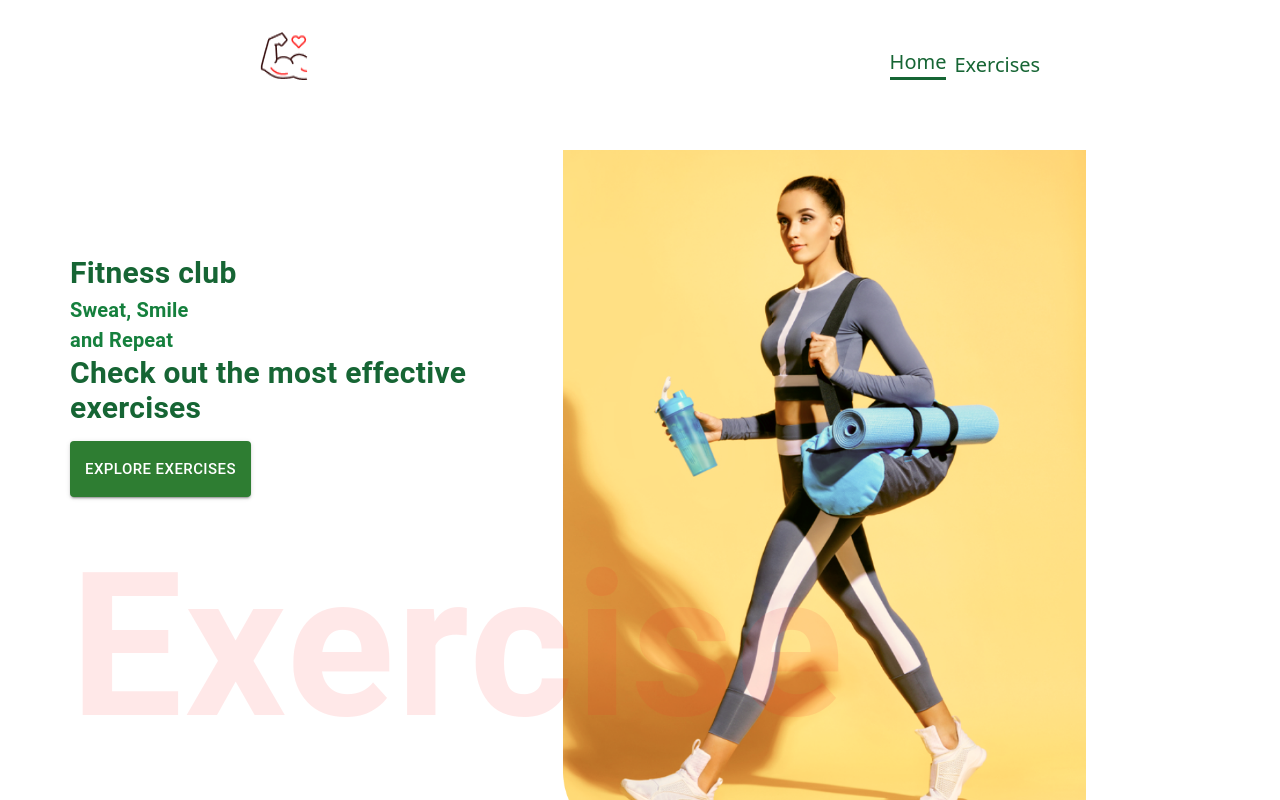
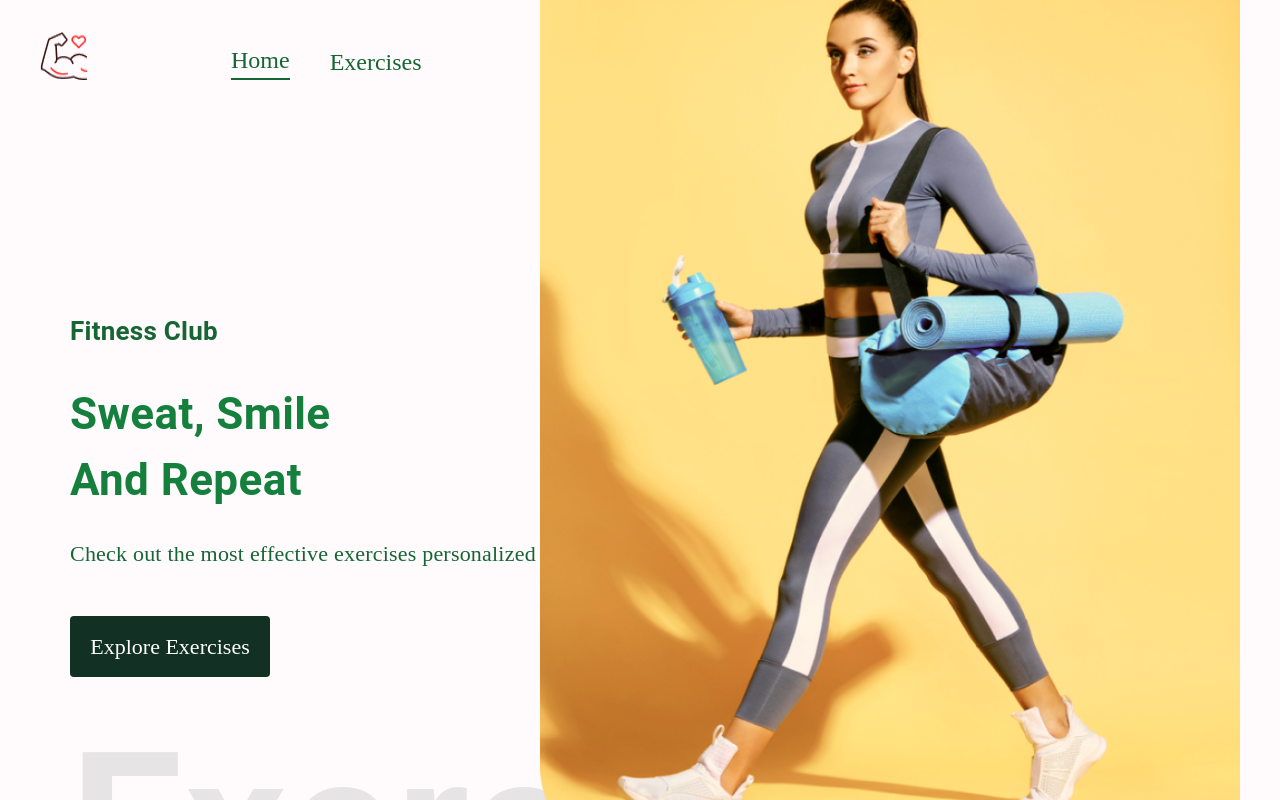
Before and after one commit to Rheno001/rfitness, a React (Create React App) app: page / in a window 1280 px wide. Shown: the top 800 px of the page. Built offline with nearby package versions, Linux system fonts and the light colour scheme.

Commit message:
search section almost done

```diff
--- /dev/null
+++ b/src/App.css
@@ -0,0 +1,144 @@
+body {
+    font-family: 'Josefin Sans';
+    background-color: #FFFAFB;
+  }
+
+  * {
+    padding: 0px;
+    margin: 0px;
+    box-sizing: border-box;
+
+  }
+
+  ::-webkit-scrollbar {
+    width: 0px;
+  }
+
+  .right-arrow,
+  .left-arrow {
+    cursor: pointer;
+    background: transparent;
+    outline: none;
+    border: none;
+    display: flex;
+    justify-content: center;
+    align-items: center;
+    color: #FF2625;
+    font-size: 25px;
+    border-radius: 4px;
+    position: absolute;
+    bottom: -20px;
+    right: 80px;
+    transform: scale(1, 1);
+    transition: 0.3s all ease-in-out;
+  }
+
+  .right-arrow {
+    right: 140px;
+  }
+
+  .right-arrow:hover,
+  .left-arrow:hover {
+    transform: scale(1.3, 1.3);
+  }
+
+  .react-horizontal-scrolling-menu--wrapper {
+    width: 100%;
+    display: flex;
+    flex-wrap: wrap;
+  }
+
+  .detail-image {
+    width: 729px;
+    height: 742px;
+  }
+
+  .hero-banner-img {
+    position: absolute;
+    right: 40px;
+    top: 0px;
+    width: 700px;
+    height: 900px;
+    margin-top: -330px;
+
+  }
+
+  .exercise-card {
+    width: 400px;
+    height: 445px;
+    background: #fff;
+    border-top: 4px solid #FF2625;
+    border-bottom-left-radius: 20px;
+    text-decoration: none;
+    display: flex;
+    justify-content: space-between;
+    flex-direction: column;
+    padding-bottom: 10px;
+    transform: scale(1, 1);
+    transition: 0.3s all ease-in-out;
+  }
+
+  .exercise-card img {
+    height: 326px;
+  }
+
+  .bodyPart-card {
+    transform: scale(1, 1);
+    transition: 0.3s all ease-in-out;
+  }
+
+  .exercise-card:hover,
+  .bodyPart-card:hover {
+    transform: scale(1.1, 1.1);
+  }
+
+  .search-btn:hover {
+    color: #FF2625 !important;
+    border: 1px solid #FF2625 !important;
+  }
+
+  .exercise-video {
+    display: flex;
+    flex-direction: column;
+    gap: 24px;
+    width: 387px;
+    height: 381px;
+    text-decoration: none;
+  }
+
+  @media screen and (max-width:1200px) {
+    .detail-image {
+      width: 300px;
+      height: 300px;
+    }
+
+
+    .react-horizontal-scrolling-menu--scroll-container {
+      width: 500px;
+    }
+
+    .left-arrow,
+    .right-arrow {
+      position: static !important;
+    }
+
+    .hero-banner-img {
+      display: none;
+    }
+
+    .exercise-card {
+      width: 320px;
+    }
+
+    .exercise-video {
+      width: 320px;
+      height: 300px;
+    }
+
+  }
+
+  @media screen and (max-width:400px) {
+    .exercise-card {
+      width: 280px;
+    }
+  }
--- a/src/App.js
+++ b/src/App.js
@@ -5,6 +5,7 @@ import ExerciseDetail from './pages/ExerciseDetail';
 import Home from './pages/Home';
 import Navbar from './components/Navbar';
 import Footer from './components/Footer';
+import './App.css';
 
 const App = () => {
   return (
--- a/src/components/HeroBanner.js
+++ b/src/components/HeroBanner.js
@@ -4,20 +4,23 @@ import HeroBannerImage from '../assets/images/banner.png';
 
 const HeroBanner = () => {
   return (
-    <Box className='flex justify-center' sx={{
-        mt: {lg: '50px', xs: '70px'}, ml: {sm: '50px'}
-    }} position= 'relative' p= '20px'>
-        <div className='mt-[100px]'>
-        <Typography className='text-green-800' fontWeight="600" sx= {{ fontSize: {lg: "30px", xs: "25"}}}>Fitness club</Typography>
-        <Typography fontWeight='700' className='text-green-700' sx= {{ fontSize: {lg: "20px", xs: "15"}}}>Sweat, Smile <br />and Repeat</Typography>
-        <Typography className='text-green-800'mb={2} lineHeight='35px' fontWeight='600' sx= {{ fontSize: {lg: "30px", xs: "25"}}}>Check out the most effective exercises</Typography>
-        <Button color='success' variant='contained' href='#exercises' sx={{padding: '15px', fontSize: {lg: '15px', xs: '10px'}}}>Explore Exercises</Button>
-        <Typography fontWeight='600' color='#ff2625' position='absolute'  fontSize='200px' sx={{opacity: 0.1, display: {lg: 'block', xs:'none'}}}>
-          Exercise
-        </Typography>
-        </div>
-        <div><img src={HeroBannerImage} alt="banner" position='relative' className='hero-banner-img h-3/4' /></div>
-    </Box>
+    <Box sx={{ mt: { lg: '212px', xs: '70px' }, ml: { sm: '50px' } }} position="relative" p="20px">
+    <Typography className='text-green-800' fontWeight="600" fontSize="26px">Fitness Club</Typography>
+    <Typography fontWeight={700} className='text-green-700' sx={{ fontSize: { lg: '44px', xs: '40px' } }} mb="23px" mt="30px">
+      Sweat, Smile <br />
+      And Repeat
+    </Typography>
+    <Typography fontSize="22px" fontFamily="Alegreya" lineHeight="35px" className='text-green-800'>
+      Check out the most effective exercises personalized to you
+    </Typography>
+    <Stack>
+      <a href="#exercises" style={{ marginTop: '45px', textDecoration: 'none', width: '200px', textAlign: 'center', background: '#123024', padding: '14px', fontSize: '22px', textTransform: 'none', color: 'white', borderRadius: '4px' }}>Explore Exercises</a>
+    </Stack>
+    <Typography fontWeight={600} color="#123024" sx={{ opacity: '0.1', display: { lg: 'block', xs: 'none' }, fontSize: '200px' }}>
+      Exercise
+    </Typography>
+    <img src={HeroBannerImage} alt="hero-banner" className="hero-banner-img" />
+  </Box>
   )
 }
 
--- a/src/components/Navbar.js
+++ b/src/components/Navbar.js
@@ -5,17 +5,21 @@ import Logo from '../assets/images/Logo.png';
 
 const Navbar = () => {
   return (
-    <Stack direction="row" className='flex justify-around px-[20px]' sx={{ gap: {sm: '122px', xs: '40px'}, mt: {sm: '32px', xs: '20px'}, justifyContent: 'none'}}>
-        <Link to="/">
-        <img src={Logo} alt="logo" className='w-[48px] h-[48px] my-0 mx-[20px]'/>
-        </Link>
-        <Stack direction="row" className='flex items-end gap-2 text-[20px]'>
-            <Link to="/" className='no-underline text-green-800 border-b-[3px] border-b-green-800'>
-            Home
-            </Link>
-            <a href="#exercises" className='text-green-800 no-underline'>Exercises</a>
-        </Stack>
+    <Stack direction="row" justifyContent="space-around" sx={{ gap: { sm: '123px', xs: '40px' }, mt: { sm: '32px', xs: '20px' }, justifyContent: 'none' }} px="20px">
+    <Link to="/">
+      <img src={Logo} alt="logo" style={{ width: '48px', height: '48px', margin: '0px 20px' }} />
+    </Link>
+    <Stack
+      direction="row"
+      gap="40px"
+      fontFamily="Alegreya"
+      fontSize="24px"
+      alignItems="flex-end"
+    >
+      <Link to="/" className='text-green-800 border-b-2 border-green-800'>Home</Link>
+      <a href="#exercises" className='text-green-800'>Exercises</a>
     </Stack>
+  </Stack>
   )
 }
 
```
Also changed, not shown: src/components/App.css (deleted).
